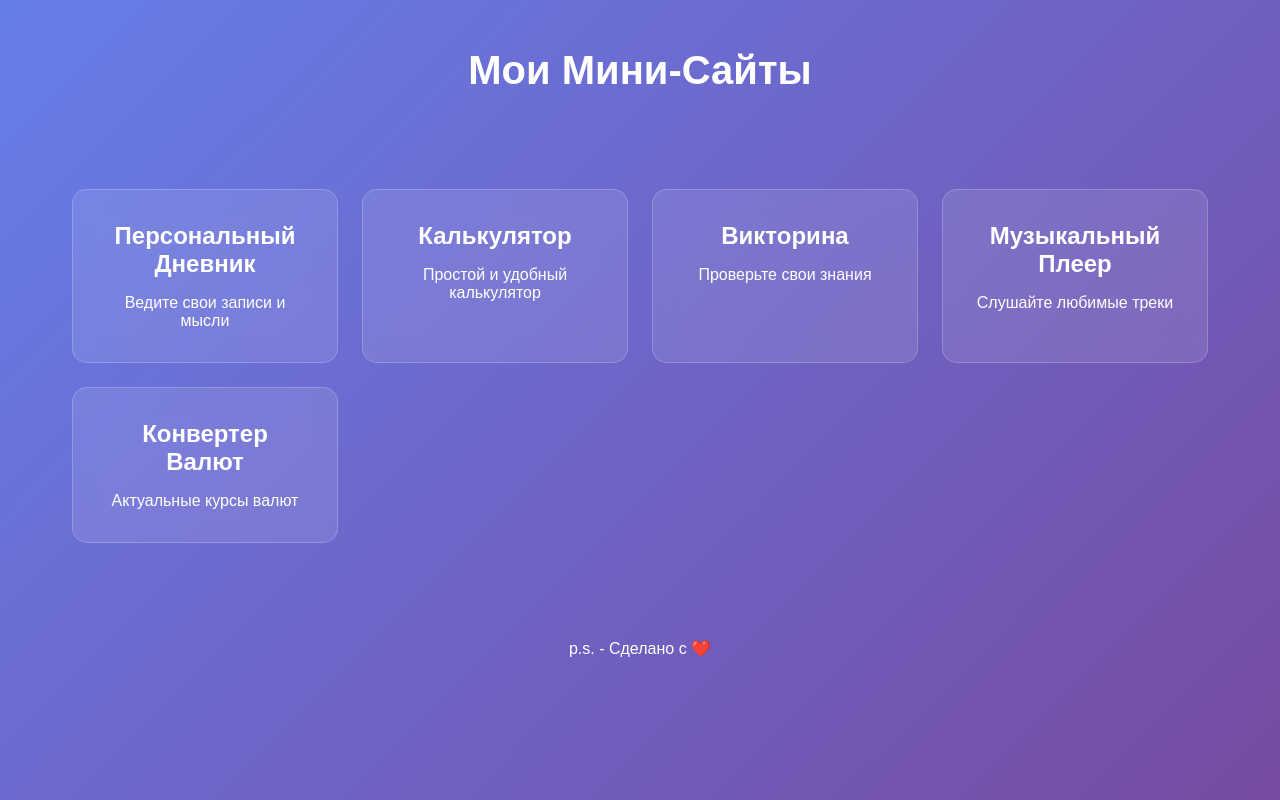
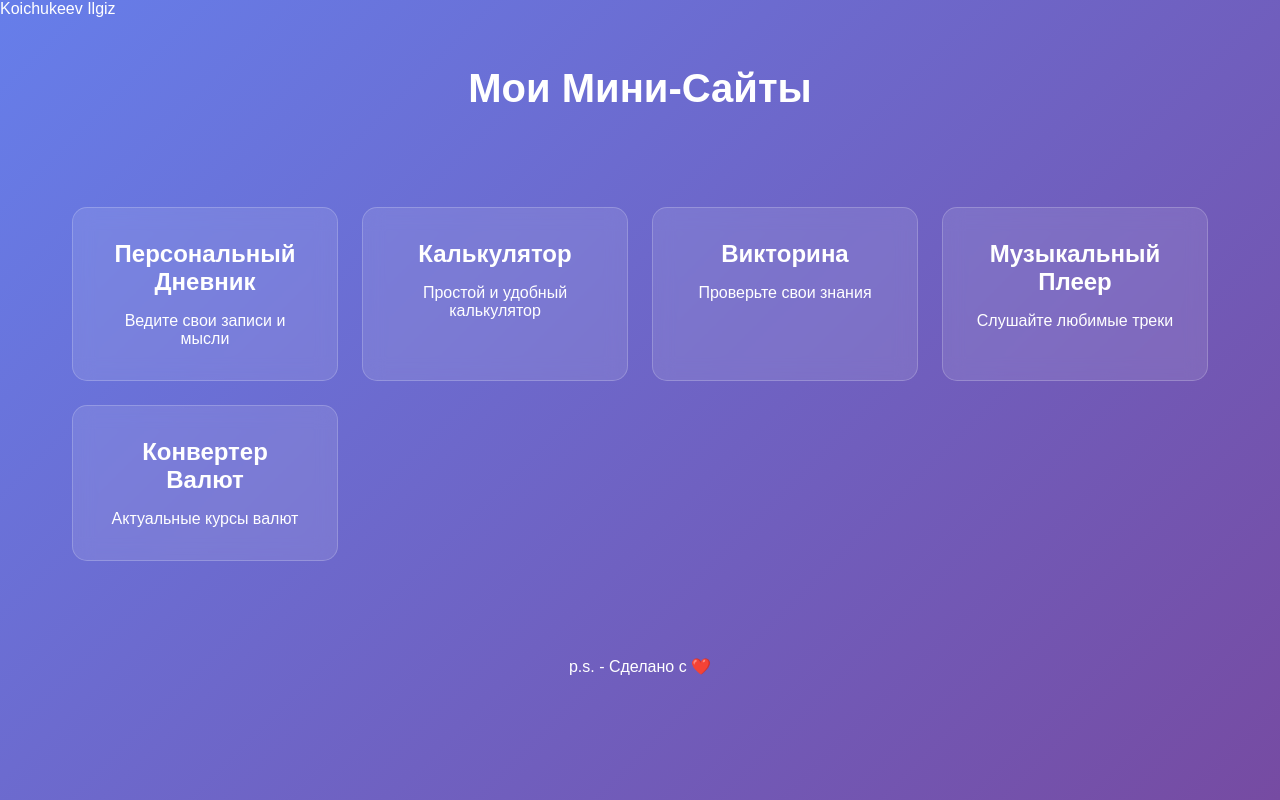
Before and after one commit to koichukeevi/koichukeevi.opais.io, a plain HTML site: page index.html in a window 1280 px wide. Drawn offline with Linux system fonts and the light colour scheme.

Commit message:
Update index.html

```diff
--- a/index.html
+++ b/index.html
@@ -3,7 +3,8 @@
 <head>
     <meta charset="UTF-8">
     <meta name="viewport" content="width=device-width, initial-scale=1.0">
-    <title>Мои Мини-Сайты</title>
+    <title>Мини-Сайты</title>
+    <p>Koichukeev Ilgiz</p>
     <link rel="stylesheet" href="styles/main.css">
 </head>
 <body>
```
